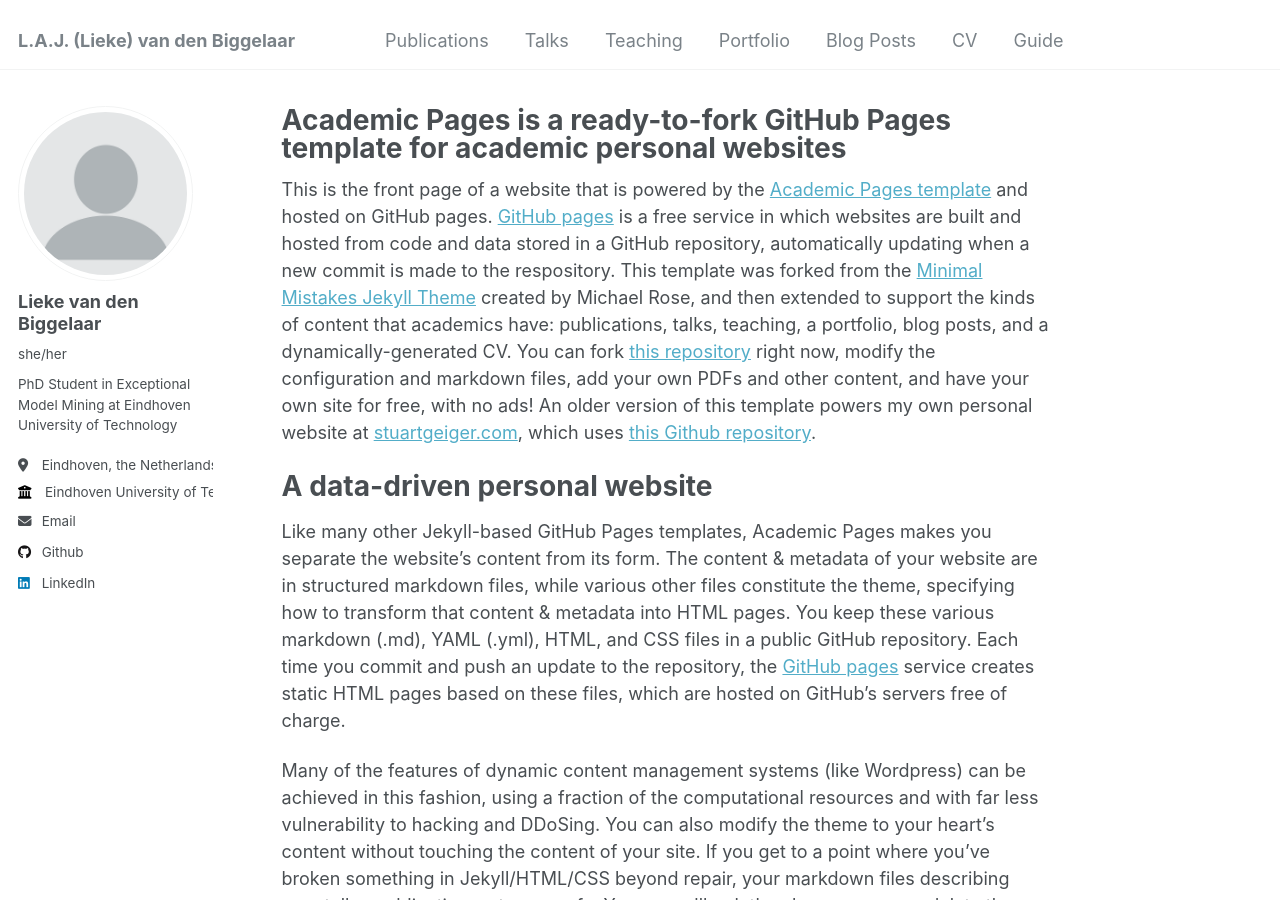
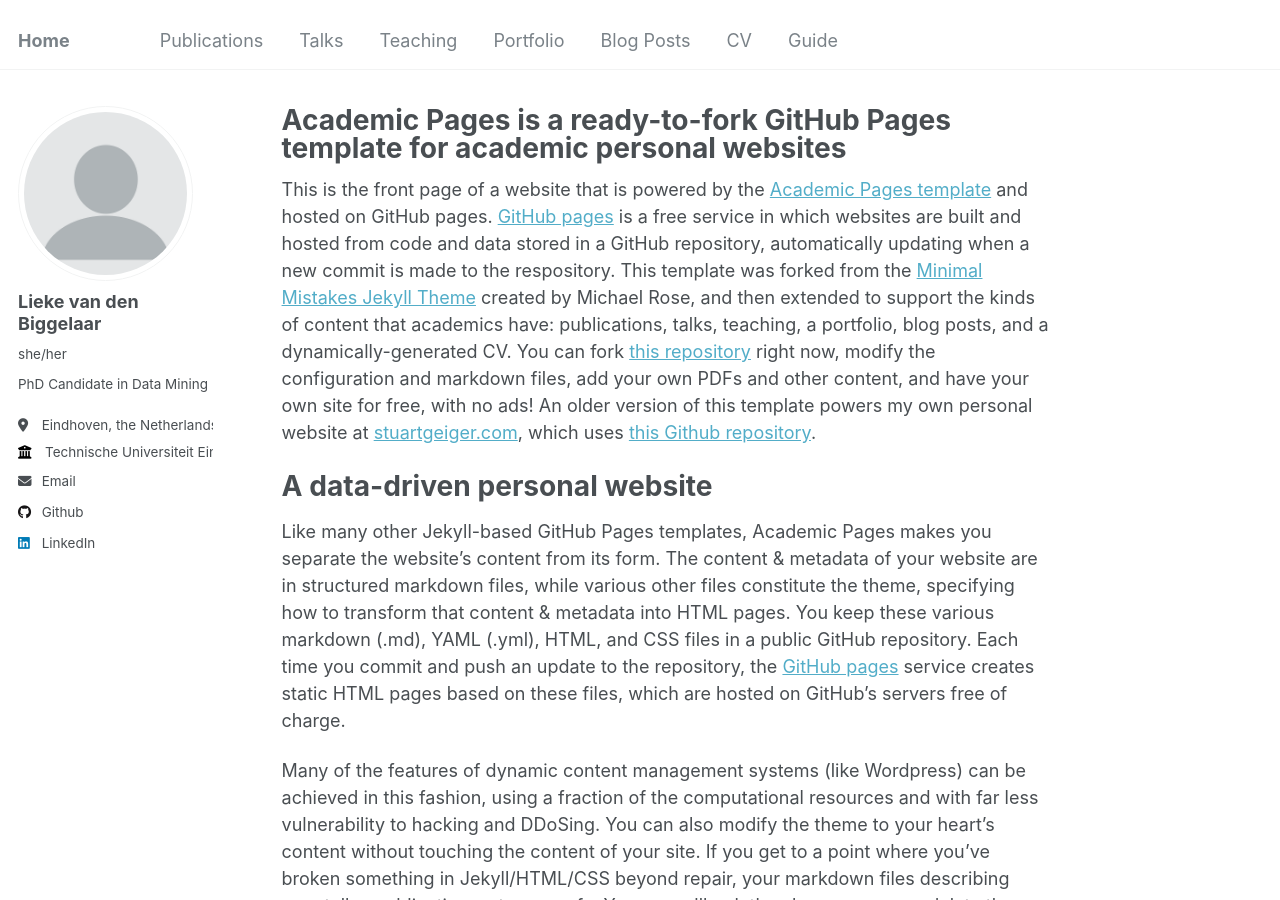
Before and after one commit to liekevandenbiggelaar/liekevandenbiggelaar.github.io, a Jekyll site: the page built from _pages/about.md, in a window 1280 px wide and 900 px high. Built offline with Jekyll 4.4.1, drawn with Linux system fonts in a browser that asks for light colours.

Commit message:
new title

```diff
--- a/_config.yml
+++ b/_config.yml
@@ -8,10 +8,10 @@
 
 # Basic Site Settings
 locale                   : "en-US"
-title                    : "L.A.J. (Lieke) van den Biggelaar"
+title                    : "Home"
 title_separator          : "-"
 name                     : &name "Lieke van den Biggelaar"
-description              : &description "PhD Student in Exceptional Model Mining at Eindhoven University of Technology"
+description              : &description "PhD Candidate in Data Mining"
 url                      : https://liekevandenbiggelaar.github.io # the base hostname & protocol for your site e.g. "https://mmistakes.github.io"
 baseurl                  : "" # the subpath of your site, e.g. "/blog"
 repository               : "liekevandenbiggelaar/liekevandenbiggelaar.github.io"
@@ -24,9 +24,9 @@ author:
   avatar           : "profile.png"
   name             : "Lieke van den Biggelaar"
   pronouns         : "she/her"
-  bio              : "PhD Student in Exceptional Model Mining at Eindhoven University of Technology"
+  bio              : "PhD Candidate in Data Mining"
   location         : "Eindhoven, the Netherlands"
-  employer         : "Eindhoven University of Technology"
+  employer         : "Technische Universiteit Eindhoven University of Technology"
   uri              : # URL
   email            : "l.a.j.v.d.biggelaar@tue.nl"
 
```
